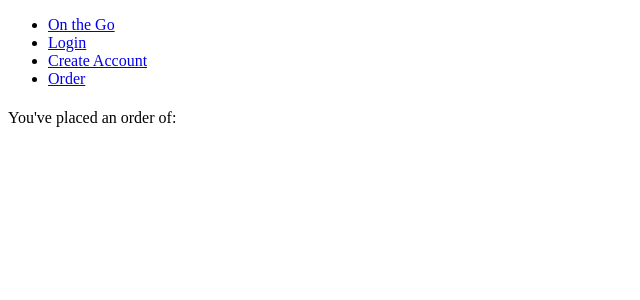
After one commit to Wellesley-CS304-SP18/semester-project-onthego, a Flask app: template templates/yourOrder.html in a window 1280 px wide. The commit adds this page. Shown: the top 300 px of the page, without its empty margins (0-640 px from the left). Run offline with Flask 2, Linux system fonts and the light colour scheme; the template is opened without the code that fills it, so the values that code supplies are empty; some libraries are stand-ins or nearby versions.

Commit message:
Able to submit order now

```diff
--- a/app.py
+++ b/app.py
@@ -20,8 +20,8 @@ app.config['TRAP_BAD_REQUEST_ERRORS'] = True
 
 # route for the main page
 @app.route('/', methods=['POST', 'GET'])
-def process():
-	return render_template('base.html', title = "On the Go")
+def home():
+	return render_template('home.html', title = "On the Go")
 
 # route for the login page
 @app.route('/login/', methods=['GET', 'POST'])
@@ -53,7 +53,7 @@ def login():
             return redirect(url_for('login'))
     else:
         # GET case: no form submission
-        return render_template('login.html', title="Welcome to On-the-Go!", script=url_for('login'))
+        return render_template('login.html', title="Log-in", script=url_for('login'))
 
 @app.route('/join/', methods=["GET", "POST"])
 def join():
@@ -154,51 +154,55 @@ def logout():
         return redirect(url_for('index'))
 
 # route for the page to rate movies
-@app.route('/order/', methods=['POST', 'GET'])
+@app.route('/order/cart', methods=['POST', 'GET'])
 def order():
+	conn = dbconn2.connect(dsn)
+	results = functions.getMenu(conn) # get the menu items
+	if 'cart' in session:
+		cart = session['cart']
+	else:
+		cart = {}
+		for item in results:
+			cart[item['name']] = 0
 	if (request.method == 'GET'):
 		conn = dbconn2.connect(dsn)
 		results = functions.getMenu(conn)
-		return render_template('order.html',
-								title = "Order Now",
-								userid = 1318,
-								menu = results)
+		return render_template('order.html', title = "Order Now", menu = results, cart=cart)
 	else:
-		conn = dbconn2.connect(dsn)
-		results = functions.getMenu(conn) # get the first 20 movies
+		if 'submit' in request.form:
+			action = request.form['submit']
+			if action == 'addToCart': # if the user adds an item to the cart
+				quantity = request.form['item-quantity']
+				if quantity == 0:
+					flash('You did not add anything to your cart.')
+				else:
+					itemName = request.form['menu_name']
+					cart[itemName] = quantity
+					flash('You added ' + quantity + ' of '+ itemName + ' to your cart.')
+			else: # if the user clicks the order button
+				conn = dbconn2.connect(dsn)
+				# id = session['bnum']
+				id = 20729654
+				functions.addPurchase(conn, id)
+				pid = functions.getPurchaseID(conn)
+				pid_final=pid['LargestPid']
+				for thing in cart:
+					if (cart[thing] != 0):
+						mid = functions.getMID(conn, thing)
+						functions.addPurchaseItems(conn, pid_final, mid['mid'], cart[thing])
+				return redirect(url_for('yourOrder', pid=pid_final))
+		session['cart'] = cart
+		return render_template('order.html', title = "Order Now", menu = results, cart=cart)
 
-		if 'item-quantity' in request.form: # if the user selected a rating value
-			# get info from the form
-			mid = request.form['menu_mid']
-			quantity = request.form['item-quantity']
-
-			flash("User " + user + " sucessfully added item to cart")
-			return render_template('order.html',
-									title = "Order Now",
-									userid = 1318,
-									menu = results)
-		else: # if the user didn't select a rating value
-			flash("Error: Please add items to your cart")
-			return render_template('order.html',
-									title = "Order Now",
-			 						userid = 1318,
-									menu = results)
-
-
-# route for ajax method to set ratings
-@app.route('/setRatingAjax/', methods=['POST', 'GET'])
-def setRatingAjax():
-	# get info from the form
-	tt = request.form.get('movie_tt')
-	rating = request.form.get('stars')
-	user = request.cookies.get('user') # get the user id
-
+@app.route('/yourOrder/<pid>/', methods=['POST', 'GET'])
+def yourOrder(pid):
 	conn = dbconn2.connect(dsn)
-	average = functions.makeAndUpdateRating(conn, tt, rating, user)
-
-	# return json file with tt and the movie's average rating
-	return jsonify({"tt": tt, "avgrating": average['avg(rating)']})
-
+	items = functions.getPurchaseItems(conn, pid)
+	order = []
+	for thing in items:
+		order.append(functions.getName(conn, thing['mid']))
+	session['cart'] = {}
+	return render_template('yourOrder.html',title = "Thank you!", order=order)
 
 if __name__ == '__main__':
 	if len(sys.argv) > 1:
--- a/templates/base.html
+++ b/templates/base.html
@@ -9,13 +9,46 @@ Base html template for the web application -->
 <head>
 	<meta charset="utf-8">
 	<title>CS304 hwk6</title>
+	<style>
+		H1 {
+		    color: teal;
+		    font-size: 200%;
+		}
+		form {
+		    display: inline-block;
+		    border: 2px solid teal;
+		    padding: 2ex;
+		    border-radius: 2ex;
+		}
+
+		[type=submit] {
+		    font-size: 1em;
+		    font-weight: normal;
+		    border: 1px solid teal;
+		    border-radius: 0.5em;
+		    background-color: #d0FFFF;
+		}
+
+		fieldset {
+		    display: inline-block;
+		}
+
+		#iconlist {
+		    list-style-type: none;  /* no bullets */
+		    padding: 0px;
+		}
+
+		#iconlist li {
+		    display: inline;
+		}
+	</style>
 	<link rel="stylesheet" type="text/css"
           href="/static/styling.css">
 	<script src="https://ajax.aspnetcdn.com/ajax/jQuery/jquery-3.3.1.min.js"></script>
 </head>
 <body>
 	<ul>
-		<li><a href="{{url_for('process')}}">Home</a></li>
+		<li><a href="{{url_for('home')}}">On the Go</a></li>
 		<li><a href="{{url_for('login')}}">Login</a></li>
 		<li> <a href="{{ url_for('join') }}">Create Account</a></li>
 		<li><a href="{{url_for('order')}}">Order</a></li>
--- a/templates/join.html
+++ b/templates/join.html
@@ -4,7 +4,7 @@
 {% block content %}
 <!-- Screen to create a new account; uses POST to send form data -->
 
-<p> Thank you for joining On-the-Go! Please fill in the fields below with your information, then click 'Create Account' - we'll handle the rest! </p>
+<p> Please fill in the fields below with your information, then click 'Create Account' - we'll handle the rest! </p>
 
 <form method="POST" action="{{script}}">
 <p> Please enter your B#, a unique username, and a password below. You will need to enter the password twice to confirm it. If the username you entered is already taken, you will be prompted to enter a new one.</p>
--- /dev/null
+++ b/templates/yourOrder.html
@@ -0,0 +1,17 @@
+<!-- @author Heidi Cho, Midori Yang
+CS 304 Homework 6: Ajax
+4.4.18
+rateMovies.html
+
+Html template for the rateMovies page -->
+
+{% extends "base.html" %}
+
+{% block content %}
+  <p>You've placed an order of:</p>
+  <ul>
+    {% for thing in order %}
+      <li>{{thing['name']}}</li>
+    {% endfor %}
+  </ul>
+{% endblock %}
```
Also changed, not shown: functions.py (+32 -0 lines), on-the-go-table.sql (+5 -4 lines), templates/home.html (added, +24 -0 lines), templates/order.html (+14 -6 lines), 1 other file.
